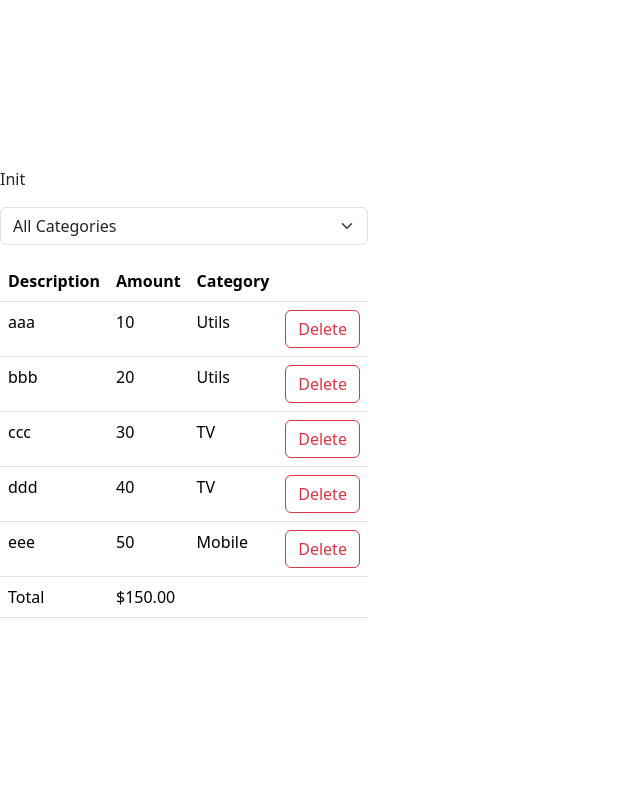
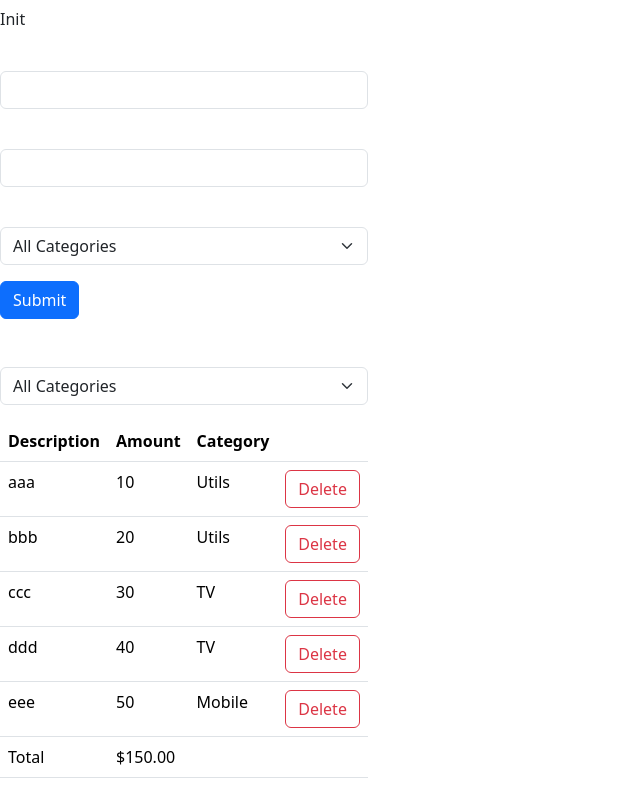
Before and after one commit to ramki-pvrs/mosh-react-expense-tracker, a React (Vite) app in the folder expense-report/: page / in a window 1280 px wide. Shown: the whole page, without its empty margins (0-640 px from the left). Built offline with nearby package versions, Linux system fonts and the light colour scheme.

Commit message:
14 Integrating with React Hook Form and Zod lesson in Building Forms section

```diff
--- a/expense-report/package.json
+++ b/expense-report/package.json
@@ -10,6 +10,7 @@
     "preview": "vite preview"
   },
   "dependencies": {
+    "@hookform/resolvers": "^3.3.4",
     "@types/styled-components": "^5.1.34",
     "bootstrap": "^5.3.2",
     "react": "^18.2.0",
--- a/expense-report/src/App.tsx
+++ b/expense-report/src/App.tsx
@@ -1,6 +1,8 @@
 import { useState } from "react";
 import ExpenseList from "./expense-tracker/components/ExpenseList";
 import ExpenseFilter from "./expense-tracker/components/ExpenseFilter";
+import ExpenseForm from "./expense-tracker/components/ExpenseForm";
+import categories from "./expense-tracker/categories";
 
 function App() {
   const expenses_UNUSED = [
@@ -38,6 +40,10 @@
   return (
     <div>
       <p> Init </p>
+      <div className="mb-5">
+        <ExpenseForm></ExpenseForm>
+      </div>
+
       {/*when you pass id to onDelete, it is inturn passed to setExpenses */}
       {/* for delete, setExpenses, will set the expenses list minus this id passed */}
       {/* using filter method on expenses list object, equivalent to delete operation */}
--- /dev/null
+++ b/expense-report/src/expense-tracker/categories.ts
@@ -0,0 +1,2 @@
+const categories = ["Utils", "TV", "Mobile"] as const;
+export default categories;
--- a/expense-report/src/expense-tracker/components/ExpenseFilter.tsx
+++ b/expense-report/src/expense-tracker/components/ExpenseFilter.tsx
@@ -1,3 +1,5 @@
+import categories from "../categories";
+
 interface Props {
   onSelectCategory: (category: string) => void;
 }
@@ -9,9 +11,11 @@
       onChange={(event: any) => onSelectCategory(event.target.value)}
     >
       <option value="All Categories">All Categories</option>
-      <option value="Utils">Utils</option>
-      <option value="TV">TV</option>
-      <option value="Mobile">Mobile</option>
+      {categories.map((category) => (
+        <option key={category} value={category}>
+          {category}
+        </option>
+      ))}
     </select>
   );
 }
--- /dev/null
+++ b/expense-report/src/expense-tracker/components/ExpenseForm.tsx
@@ -0,0 +1,76 @@
+import { z } from "zod";
+import { useForm } from "react-hook-form";
+import { zodResolver } from "@hookform/resolvers/zod";
+import categories from "../categories";
+
+//.mb-3>label.form-labl+input.form-control and tab
+//for select list error message object is slighly different, errorMap is required with arrow function
+const schema = z.object({
+  description: z
+    .string()
+    .min(3, { message: "Min 3 chars expected" })
+    .max(30, { message: "Max 30 chars expected" }),
+  amount: z
+    .number({ invalid_type_error: "Amout is required!" })
+    .min(1)
+    .max(100_000),
+
+  category: z.enum(categories, {
+    errorMap: () => ({ message: "Category is required!" }),
+  }),
+});
+
+type ExpenseFormData = z.infer<typeof schema>;
+
+function ExpenseForm() {
+  const {
+    register,
+    handleSubmit,
+    formState: { errors },
+  } = useForm<ExpenseFormData>({ resolver: zodResolver(schema) });
+  return (
+    <form onSubmit={handleSubmit((data) => console.log(data))}>
+      <div className="mb-3">
+        <label htmlFor="description" className="form-labl"></label>
+        <input
+          {...register("description")}
+          id="description"
+          type="text"
+          className="form-control"
+        />
+        {errors.description && (
+          <p className="text-danger">{errors.description.message}</p>
+        )}
+      </div>
+      <div className="mb-3">
+        <label htmlFor="amount" className="form-labl"></label>
+        <input
+          {...register("amount", { valueAsNumber: true })}
+          id="amount"
+          type="number"
+          className="form-control"
+        />
+        {errors.amount && (
+          <p className="text-danger">{errors.amount.message}</p>
+        )}
+      </div>
+      <div className="mb-3">
+        <label htmlFor="category" className="form-label"></label>
+        <select {...register("category")} id="category" className="form-select">
+          <option value="">All Categories</option>
+          {categories.map((category: any) => (
+            <option key={category} value={category}>
+              {category}
+            </option>
+          ))}
+        </select>
+        {errors.category && (
+          <p className="text-danger">{errors.category.message}</p>
+        )}
+      </div>
+      <button className="btn btn-primary">Submit</button>
+    </form>
+  );
+}
+
+export default ExpenseForm;
```
Also changed, not shown: 1 other file (tests, documents, lock files or other folders).
